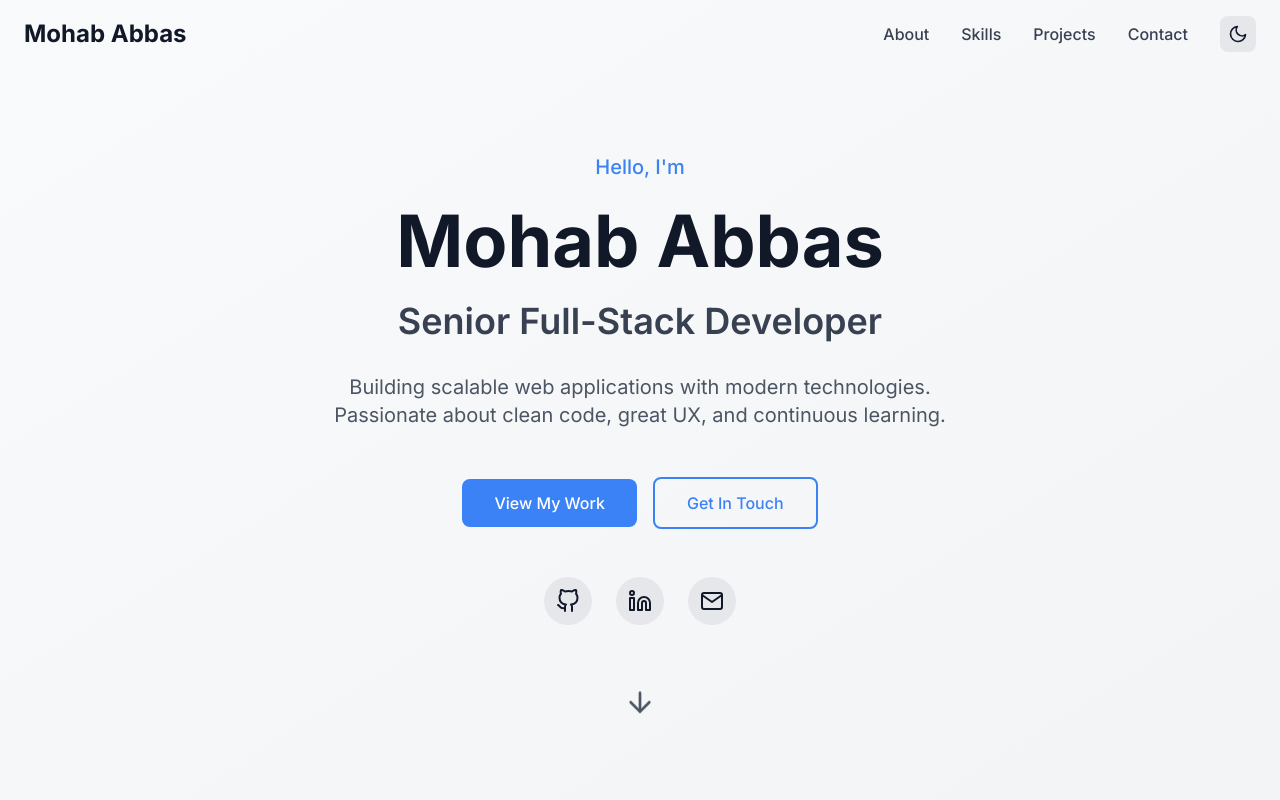
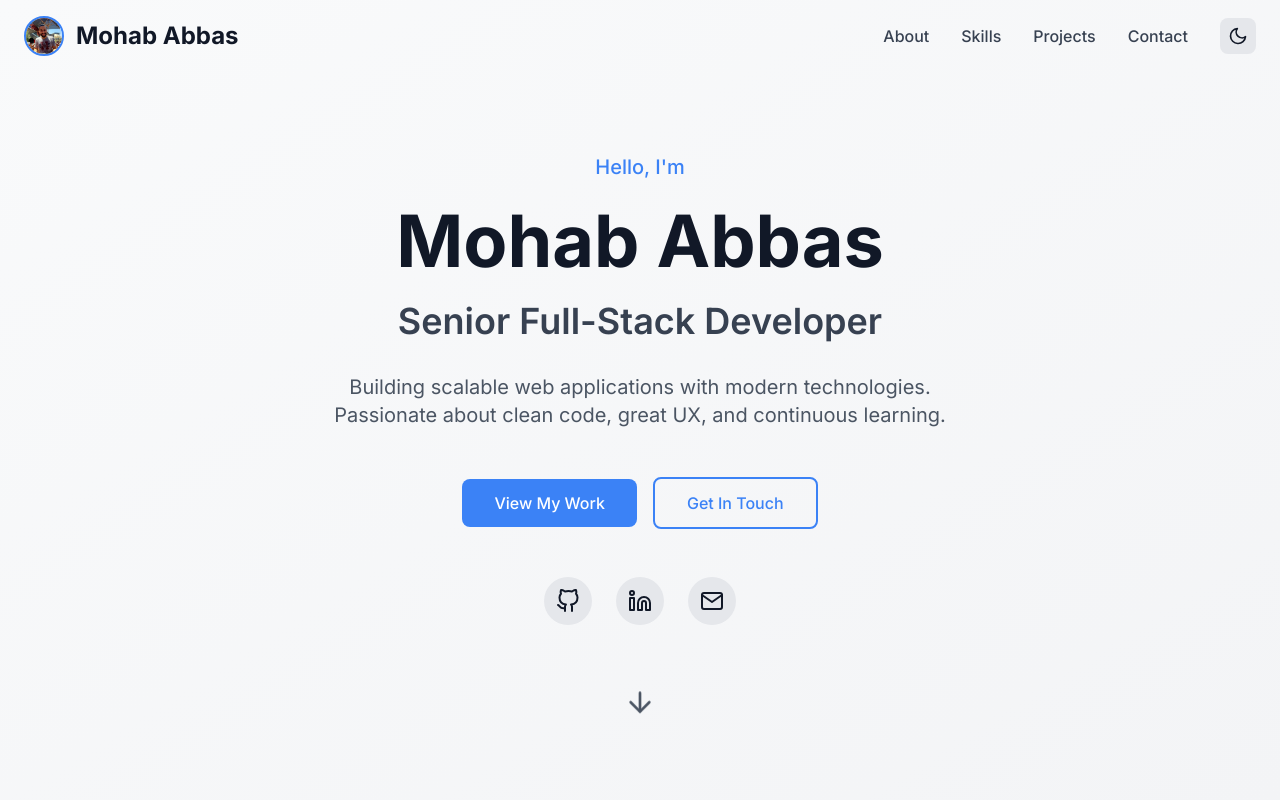
Before and after one commit to Mohabmagdy009/Mohabmagdy009.github.io, a React (Vite) app: page / in a window 1280 px wide. Shown: the top 800 px of the page. Built offline with nearby package versions, Linux system fonts and the light colour scheme.

Commit message:
Add profile photo to header, create professional M favicon, update contact info

```diff
--- a/index.html
+++ b/index.html
@@ -2,7 +2,7 @@
 <html lang="en">
   <head>
     <meta charset="UTF-8" />
-    <link rel="icon" type="image/svg+xml" href="/vite.svg" />
+    <link rel="icon" type="image/svg+xml" href="/favicon.svg" />
     <meta name="viewport" content="width=device-width, initial-scale=1.0" />
     <meta name="description" content="Mohab Abbas - Senior Full-Stack Developer Portfolio" />
     <meta name="author" content="Mohab Abbas" />
--- a/src/components/Contact.jsx
+++ b/src/components/Contact.jsx
@@ -50,10 +50,10 @@ const Contact = () => {
                 <div>
                   <h4 className="font-semibold text-gray-900 dark:text-white mb-1">Email</h4>
                   <a
-                    href="mailto:mohab.abbas@example.com"
+                    href="mailto:mohab.magdy@hotmail.com"
                     className="text-gray-600 dark:text-gray-400 hover:text-primary-light dark:hover:text-primary-dark transition-colors"
                   >
-                    mohab.abbas@example.com
+                    mohab.magdy@hotmail.com
                   </a>
                 </div>
               </div>
@@ -87,7 +87,7 @@ const Contact = () => {
                 </a>
                 <span className="text-gray-400">•</span>
                 <a
-                  href="https://linkedin.com/in/mohab-abbas"
+                  href="https://www.linkedin.com/in/mohab-magdy-8085211b1/"
                   target="_blank"
                   rel="noopener noreferrer"
                   className="text-gray-600 dark:text-gray-400 hover:text-primary-light dark:hover:text-primary-dark transition-colors"
--- a/src/components/Header.jsx
+++ b/src/components/Header.jsx
@@ -50,9 +50,16 @@ const Header = () => {
           {/* Logo/Brand */}
           <button
             onClick={() => scrollToSection('hero')}
-            className="text-2xl font-bold text-gray-900 dark:text-white hover:text-primary-light dark:hover:text-primary-dark transition-colors"
+            className="flex items-center space-x-3 group"
           >
-            Mohab Abbas
+            <img
+              src="/Casual Photo.jpg"
+              alt="Mohab Abbas"
+              className="w-10 h-10 rounded-full object-cover border-2 border-primary-light dark:border-primary-dark transition-transform group-hover:scale-110"
+            />
+            <span className="text-2xl font-bold text-gray-900 dark:text-white group-hover:text-primary-light dark:group-hover:text-primary-dark transition-colors">
+              Mohab Abbas
+            </span>
           </button>
 
           {/* Desktop Navigation */}
--- a/src/components/Hero.jsx
+++ b/src/components/Hero.jsx
@@ -73,7 +73,7 @@ const Hero = () => {
               <FiGithub className="w-6 h-6" />
             </a>
             <a
-              href="https://linkedin.com/in/mohab-abbas"
+              href="https://www.linkedin.com/in/mohab-magdy-8085211b1/"
               target="_blank"
               rel="noopener noreferrer"
               className="p-3 rounded-full bg-gray-200 dark:bg-gray-800 hover:bg-primary-light dark:hover:bg-primary-dark hover:text-white transition-all duration-300 transform hover:scale-110"
@@ -82,7 +82,7 @@ const Hero = () => {
               <FiLinkedin className="w-6 h-6" />
             </a>
             <a
-              href="mailto:mohab.abbas@example.com"
+              href="mailto:mohab.magdy@hotmail.com"
               className="p-3 rounded-full bg-gray-200 dark:bg-gray-800 hover:bg-primary-light dark:hover:bg-primary-dark hover:text-white transition-all duration-300 transform hover:scale-110"
               aria-label="Email"
             >
```
Also changed, not shown: public/Casual Photo.jpg (added), public/favicon.svg (added).
